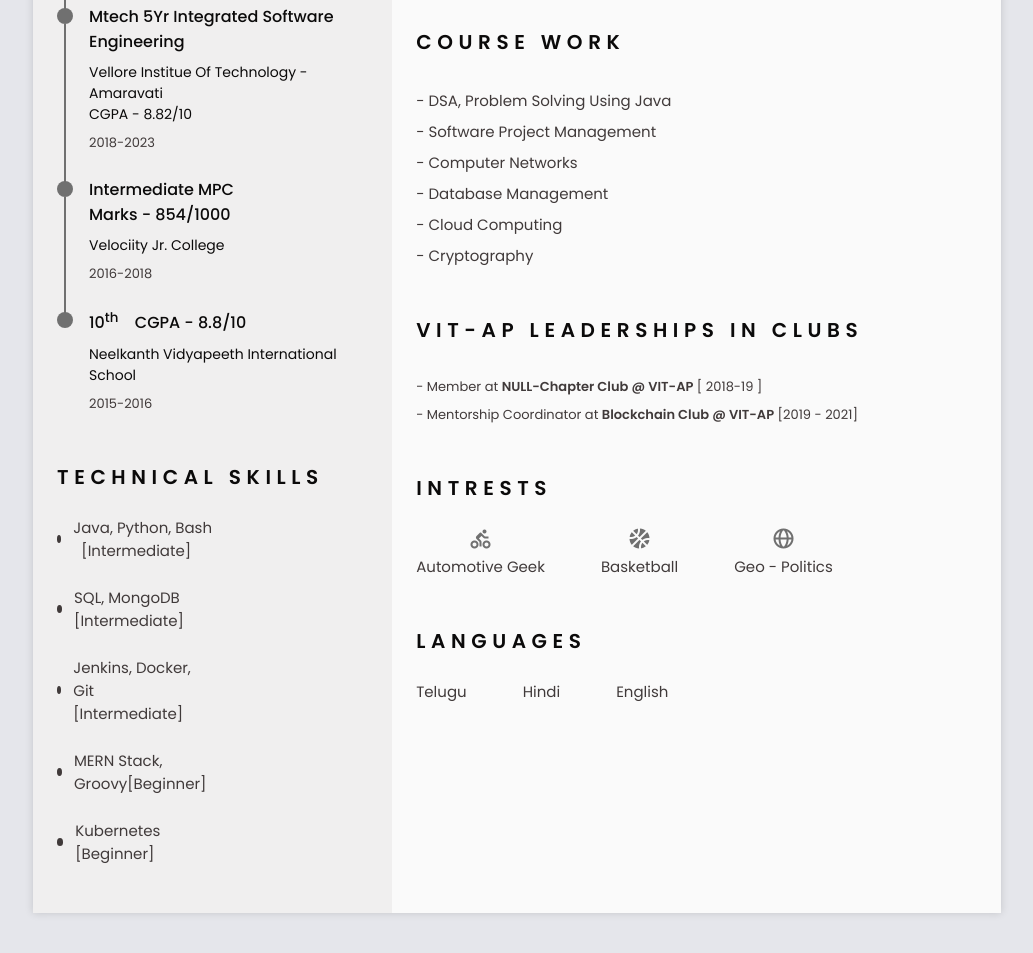
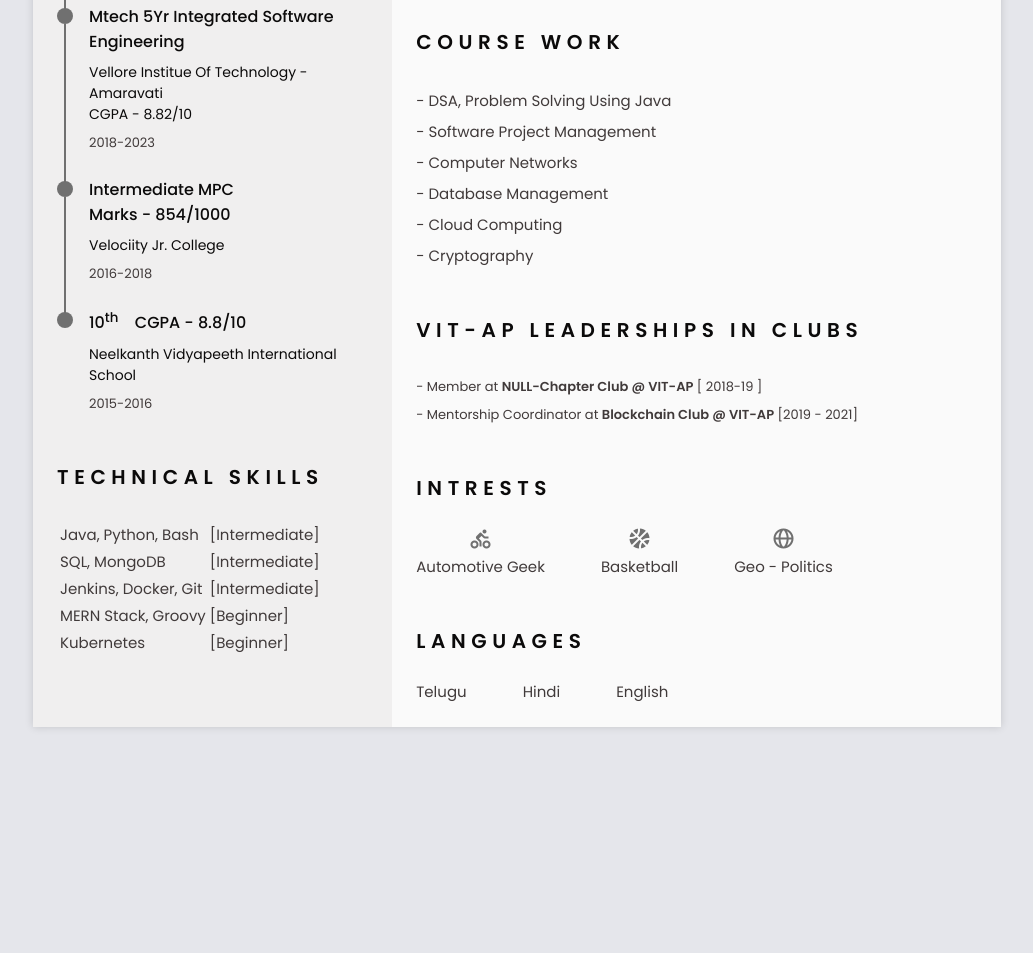
Before and after one commit to ChintalaNavaneeth/resume, a plain HTML site: page index.html in a window 1280 px wide. Shown: the part 1042-1995 px from the top of the page, without its empty margins (123-1156 px from the left). After the commit the page ends 1817 px from the top, so only its background shows below. Drawn offline with nearby package versions, Linux system fonts and the light colour scheme.

Commit message:
Update index.html

```diff
--- a/index.html
+++ b/index.html
@@ -192,28 +192,34 @@
                 <!--========== SKILLS  ==========-->
                 <section class="skills section" id="skills">
                     <h2 class="section-title">Technical Skills</h2>
+                    <table class="skills_table" id="skills_table">
+                        <tr class="skills_heading_row" id="skills_heading_row">
+                          <td class="skills_column1"></td>
+                          <td class="skills_column2"></td>
+                        </tr>
+                        <tr class="skills_row" id="skills_row">
+                          <td>Java,  Python,  Bash</td>
+                          <td>[Intermediate]</td>
+                        </tr>
+                        <tr class="skills_row" id="skills_row">
+                          <td>SQL, MongoDB</td>
+                          <td>[Intermediate]</td>
+                        </tr>
+                        <tr class="skills_row" id="skills_row">
+                            <td>Jenkins, Docker, Git</td>
+                            <td>[Intermediate]</td>
+                          </tr>
+                        <tr class="skills_row" id="skills_row">
+                            <td>MERN Stack, Groovy</td>
+                            <td>[Beginner]</td>
+                          </tr>
+                        <tr class="skills_row" id="skills_row">
+                            <td>Kubernetes</td>
+                            <td>[Beginner]</td>
+                          </tr>
 
-                    <div class="skills__content bd-grid">
-                        <ul class="skills__data">
-                            <li class="skills__name">
-                                <span class="skills__circle"></span>Java, Python, Bash &nbsp;  [Intermediate]
-                            </li>
-                            <li class="skills__name">
-                                <span class="skills__circle"></span>SQL, MongoDB [Intermediate]
-                            </li>
-                            <li class="skills__name">
-                                <span class="skills__circle"></span>Jenkins, Docker, Git &nbsp; [Intermediate]
-                            </li>
-                            <li class="skills__name">
-                                <span class="skills__circle"></span>MERN Stack, Groovy[Beginner]
-                            </li>
-                            <li class="skills__name">
-                                <span class="skills__circle"></span>Kubernetes &nbsp; [Beginner]
-                            </li>
-                        </ul>
-                    </div>
+                      </table>
                 </section>
-
 
 
             </div>
```
